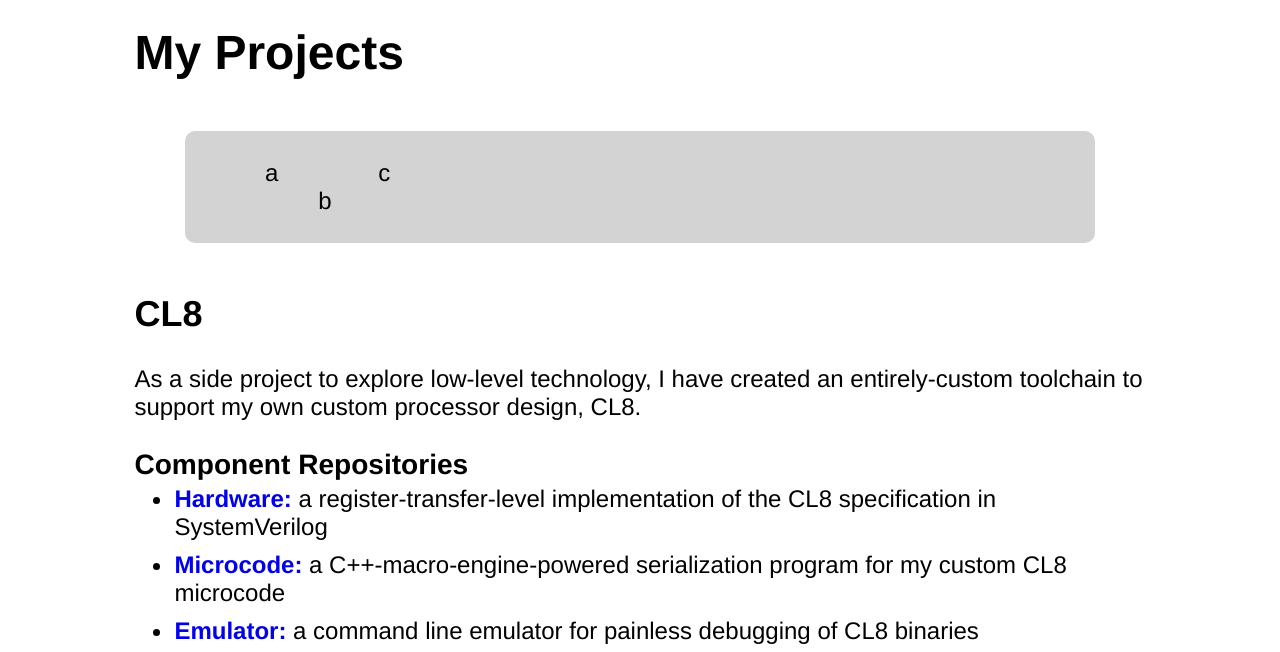
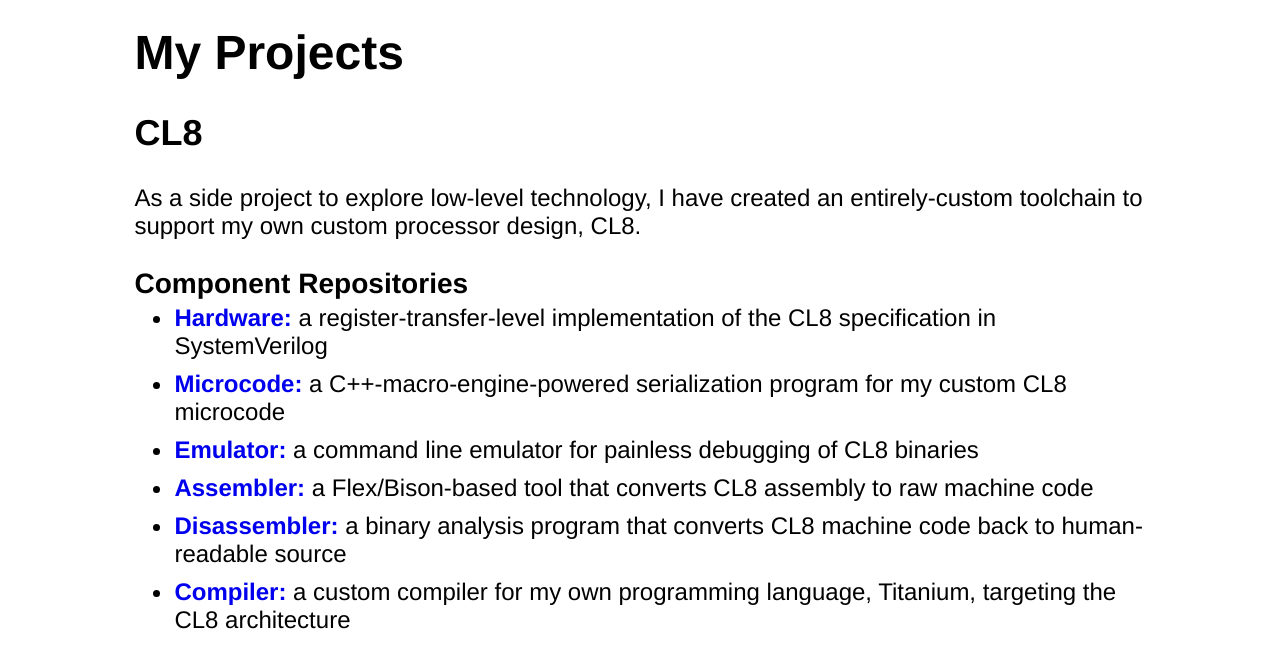
Before and after one commit to connorjlink/connorjlink.github.io, a plain HTML site: page portfolio.html in a window 1280 px wide. Shown: the part 80-732 px from the top of the page. Drawn offline with Linux system fonts and the light colour scheme.

Commit message:
Update portfolio.html

```diff
--- a/portfolio.html
+++ b/portfolio.html
@@ -10,14 +10,6 @@
             <h1>My Projects</h1>
 
             <div class="projects">
-                <div class="rounded-container">
-                <pre>
-
-            a               c
-                    b
-                </pre>
-                </div>
-
                 <h2>CL8</h2>
 
                 <p>As a side project to explore low-level technology, I have created an entirely-custom toolchain to support my own custom processor design, CL8.</p>
@@ -67,7 +59,7 @@
 			<p>While researching alternative rendering techniques, ray tracing, the process of physically simulating light rays and their interactions with objects in a scene cropped up. Curious, I wound up creating my own <a href="https://github.com/connorjlink/raytracer">ray tracer</a>. Over time, I have <a href="https://youtube.com/playlist?list=PLysYOhmJ8m4HtMHV_-bgpvlcGxbd_jYvO">implemented more features</a>, including first-person camera controls, reflections, soft shadows, and global illumination.</p>
 
             <h3>Hardware Accelerated Voxels</h3>
-            <p>This is some placeholder text to fill the place of where the explanation paragraph will eventually go for the 3D rasterizer project.</p>
+            <p>To improve upon the existing software-accelerated rasterizer and ray tracer programs, I wrote an OpenGL-based voxel-rendering program in C++ called <i>geo</i>. The renderer features geometry pre-generation, vertex batching, and indexed instancing to create an efficiency-oriented product.</p>
 
             <p>&nbsp;</p>
             <p>Depicted below are sample renders from both programs.</p>
```
